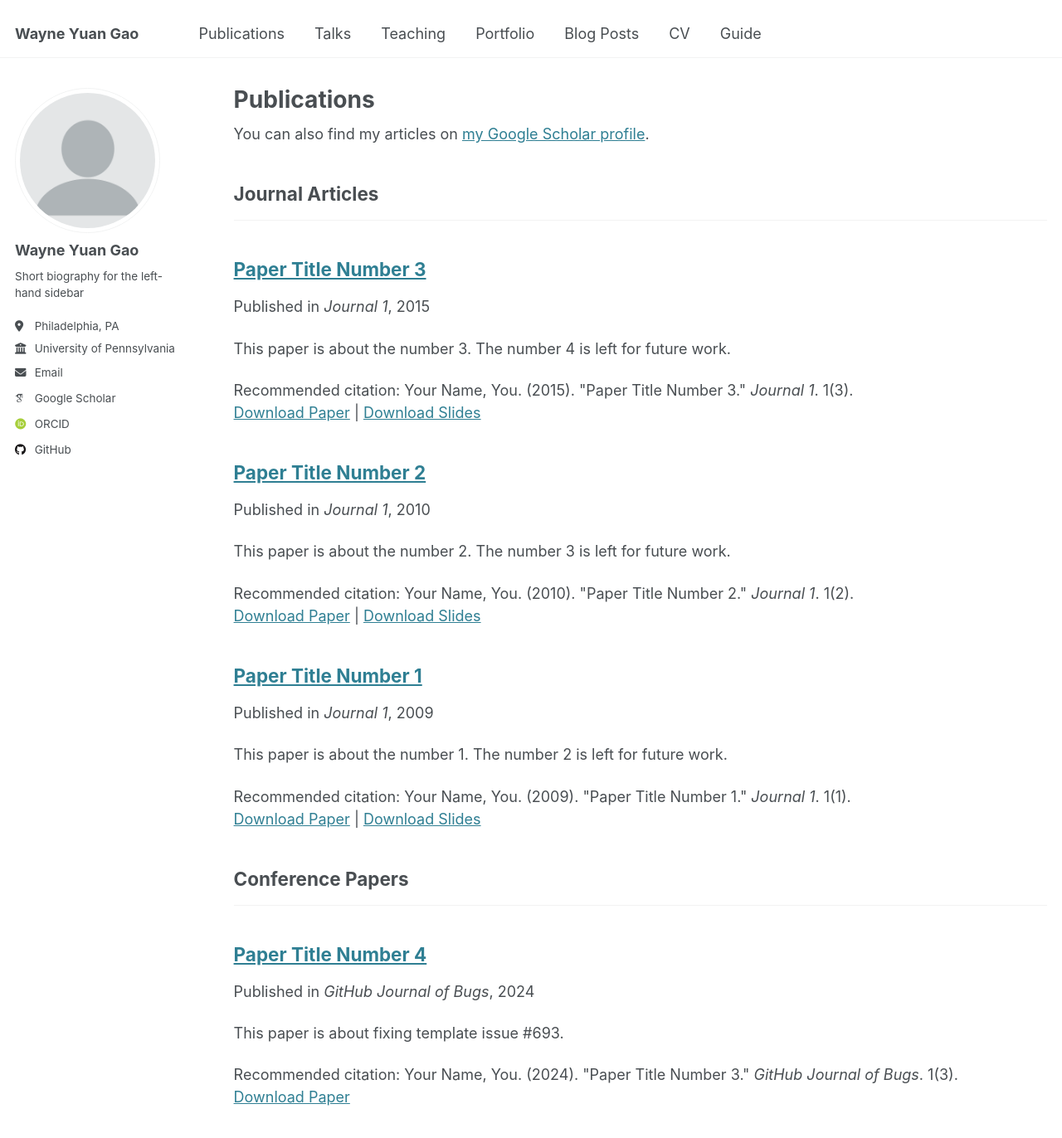
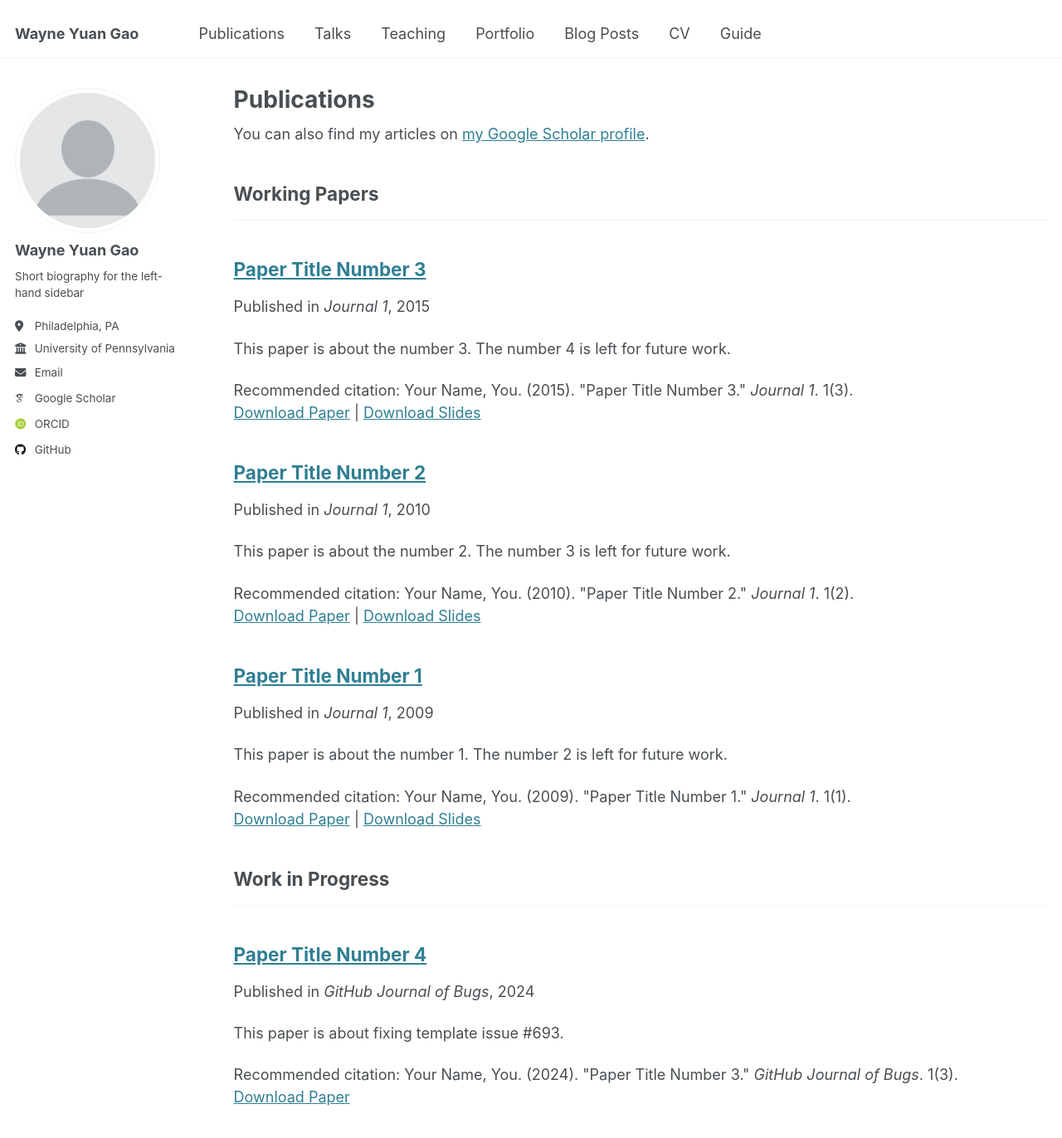
Before and after one commit to wayne-y-gao/wayne-y-gao.github.io, a Jekyll site: the page built from _pages/publications.html, in a window 1280 px wide and 1400 px high. Shown: the top 1372 px of the window at 83% size. Built offline with Jekyll 4.4.1, drawn with Linux system fonts in a browser that asks for light colours; some web fonts are replaced.

Commit message:
Update _config.yml

```diff
--- a/_config.yml
+++ b/_config.yml
@@ -78,11 +78,11 @@ author:
 # Publication Category - The following the list of publication categories and their headings
 publication_category:
   books:
-    title: 'Books'
+    title: 'Publications'
   manuscripts:
-    title: 'Journal Articles'
+    title: 'Working Papers'
   conferences:
-    title: 'Conference Papers'
+    title: 'Work in Progress'
 
 # Site Settings
 teaser                   :  # filename of teaser fallback teaser image placed in /images/, .e.g. "500x300.png"
```
